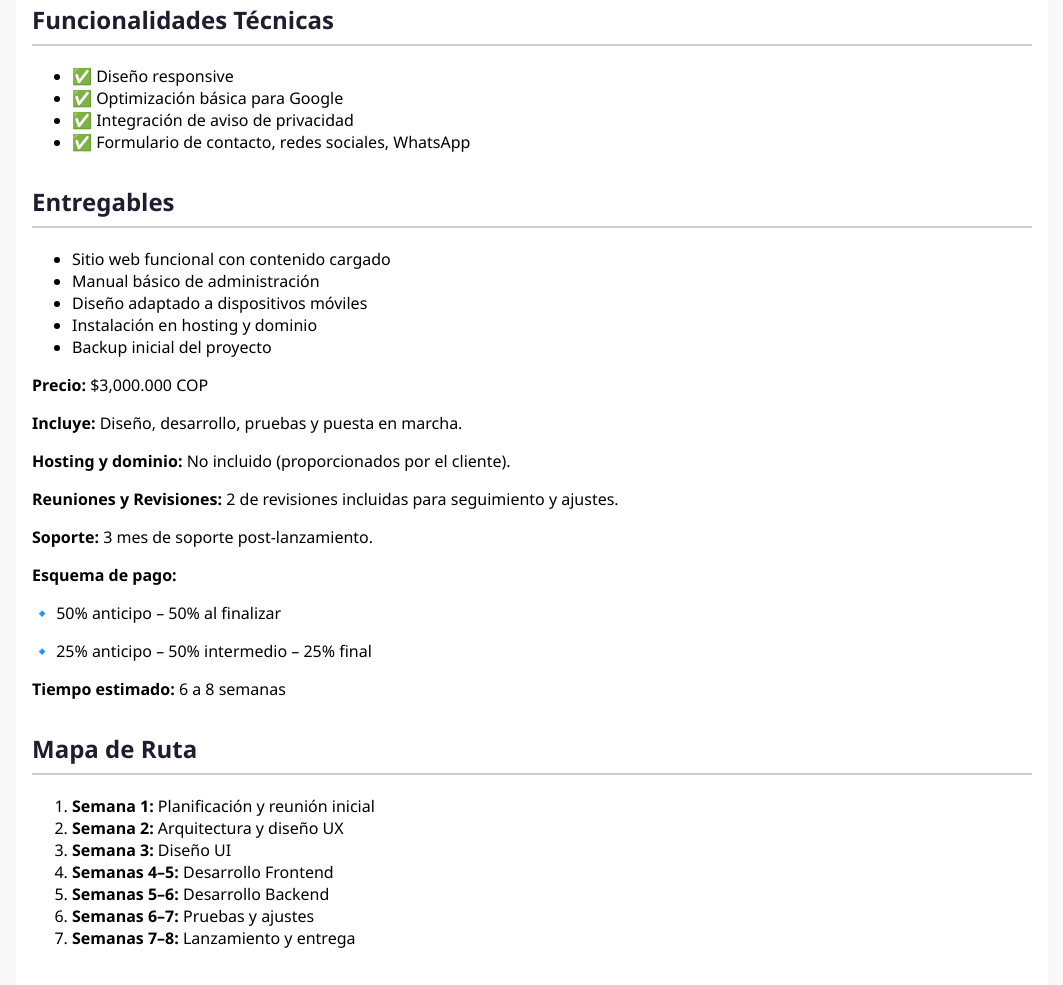
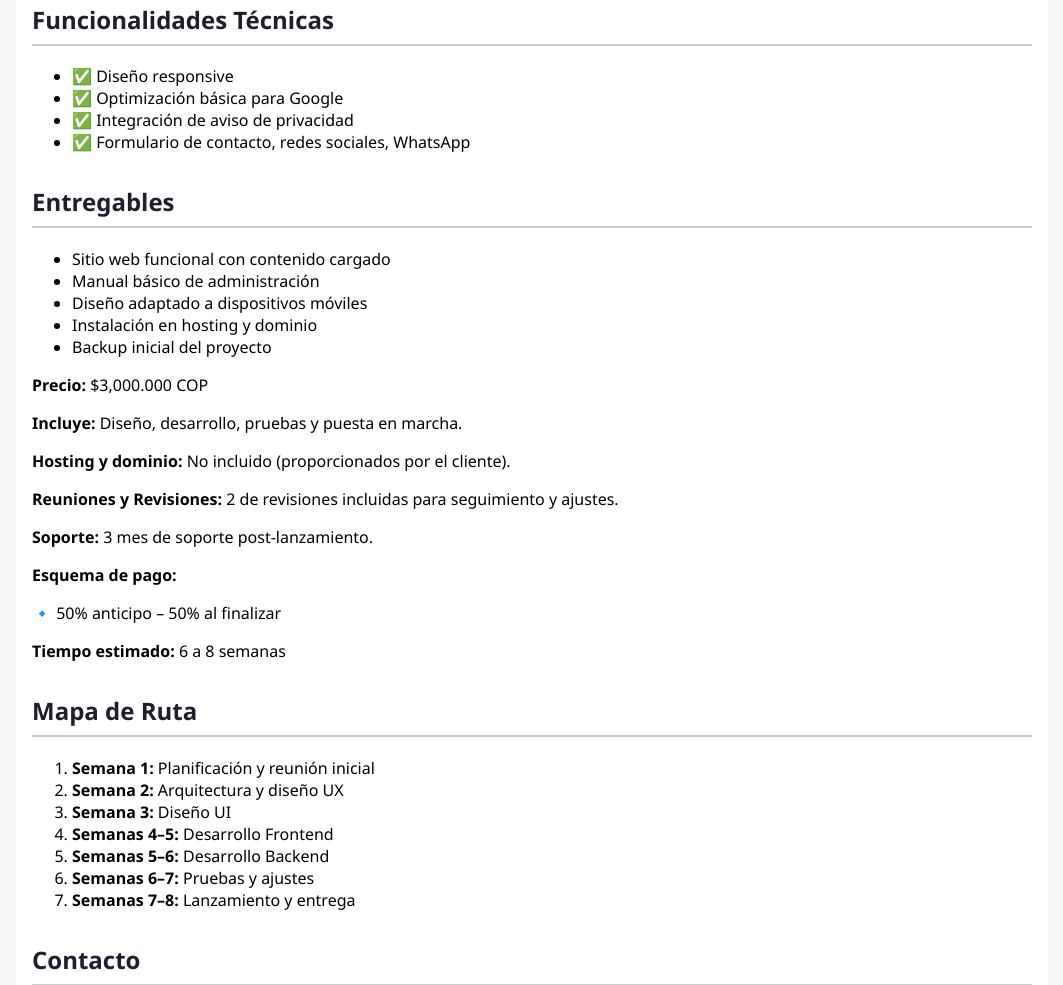
Before and after one commit to HAROLPERIODICO/Cotizacion, a plain HTML site: page index.html in a window 1280 px wide. Shown: the part 865-1850 px from the top of the page, without its empty margins (108-1171 px from the left). Drawn offline with Linux system fonts and the light colour scheme.

Commit message:
se quita  la segunda opcion de pago

```diff
--- a/index.html
+++ b/index.html
@@ -12,8 +12,7 @@
     <meta property="og:type" content="website">
     <meta property="og:url" content="https://harolperiodico.github.io/PalasCHMcerrej-n/">
     <meta property="og:title" content="Cotización SANDRA RIVERA">
-    <meta property="og:description"
-        content="Encontraras todo lo relacionado con la cotización, terminos y condiciones de la propuesta WEB.">
+    <meta property="og:description" content="Encontraras todo lo relacionado con la cotización, terminos y condiciones de la propuesta WEB.">
     <meta property="og:image" content="./img/logoX75.png">
 
 
@@ -91,7 +90,7 @@
       <p><strong>Esquema de pago:</strong>
 
         <p><strong></strong></p>🔹 50% anticipo – 50% al finalizar</p>
-        <p><strong></strong></p>🔹 25% anticipo – 50% intermedio – 25% final</p>
+
 
 
       <p><strong>Tiempo estimado:</strong> 6 a 8 semanas</p>
```
